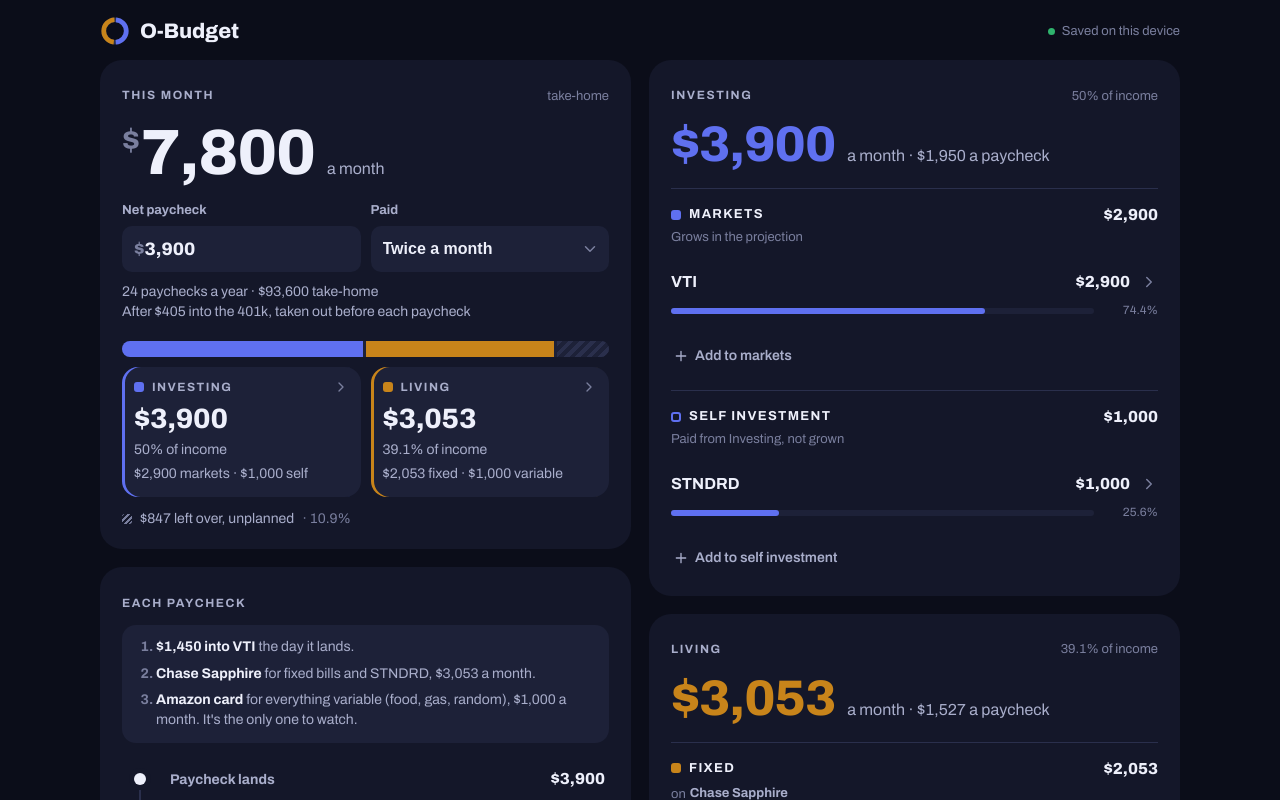
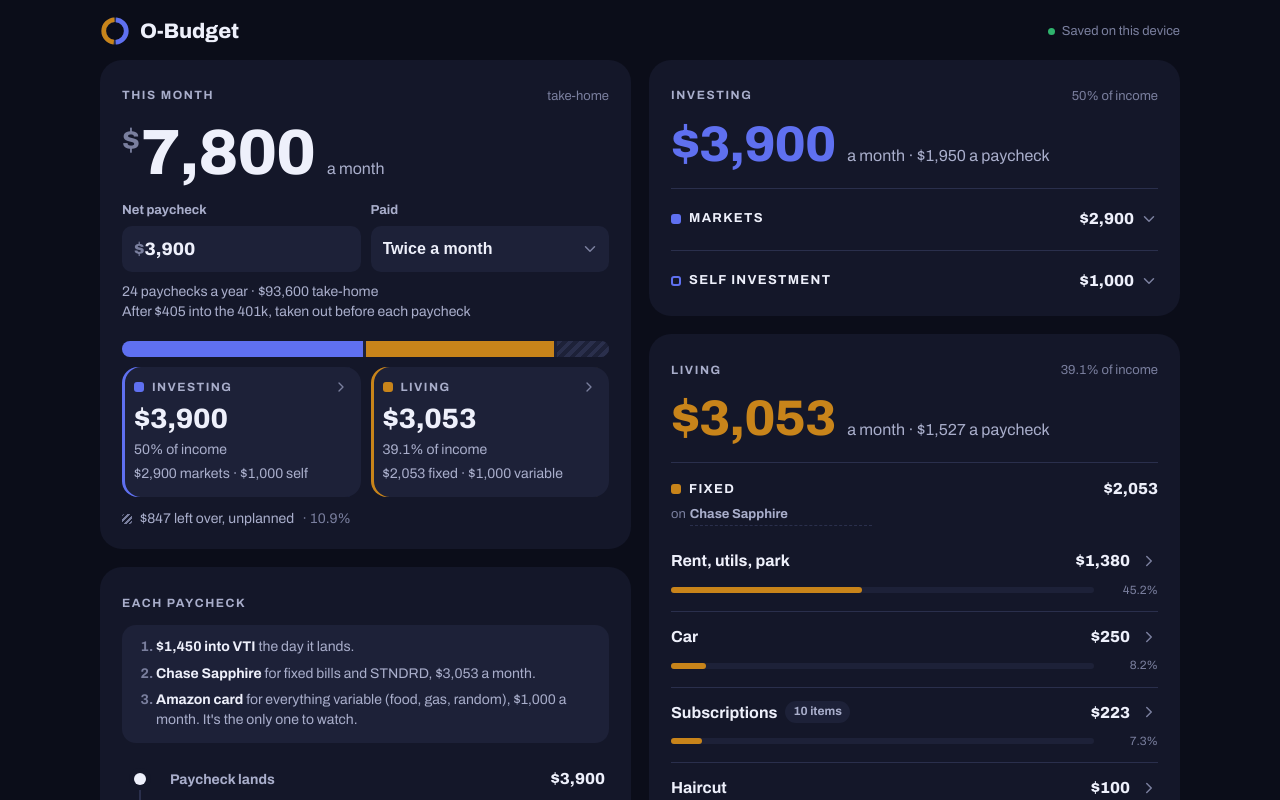
Before and after one commit to Orion0900/Claude-orion, a React (Vite) app in the folder o-budget/: page / in a window 1280 px wide. Shown: the top 800 px of the page. Built offline with nearby package versions, Linux system fonts and the light colour scheme.

Commit message:
O-Budget: fold Investing's markets and self investment behind their totals
Co-Authored-By: Claude Opus 5.5 <noreply@anthropic.com>
Claude-Session: https://claude.ai/code/session_01KK7J97xNHwpBtBWBFxbJGv

```diff
--- a/o-budget/src/components/GroupSection.tsx
+++ b/o-budget/src/components/GroupSection.tsx
@@ -1,4 +1,4 @@
-import type { CSSProperties } from 'react'
+import { useState, type CSSProperties } from 'react'
 import { bucketTotal, categoryTotal, inBucket, monthlyIncome, perPaycheck, setCard, type Bucket, type Budget, type Category } from '../lib/budget'
 import { money, percent } from '../lib/money'
 import { ChevronIcon, PlusIcon } from './Icons'
@@ -48,6 +48,9 @@ export function GroupSection({
   const g = GROUPS[group]
   const income = monthlyIncome(b)
   const total = bucketTotal(b, ...g.parts.map((p) => p.bucket))
+  // Investing's halves fold away behind their totals until opened; Living stays open.
+  const folds = group === 'investing'
+  const [open, setOpen] = useState<Partial<Record<Bucket, boolean>>>({})
 
   return (
     <section id={group} className={`section group group-${group}`} aria-labelledby={`${group}-title`}>
@@ -68,15 +71,38 @@ export function GroupSection({
         const cats = group === 'living' ? bySize(inBucket(b, p.bucket)) : inBucket(b, p.bucket)
         const part = bucketTotal(b, p.bucket)
         const card = p.bucket === 'fixed' || p.bucket === 'variable' ? p.bucket : null
-        return (
-          <div key={p.bucket} className={`part part-${p.bucket}`}>
-            <div className="part-head">
+        const shown = !folds || open[p.bucket] === true
+        const head = (
+          <>
             <span className="part-title">
               <span className="swatch" aria-hidden="true" />
               {p.title}
             </span>
             <span className="part-total num">{money(part)}</span>
-            </div>
+            {folds && (
+              <span className="fold-chev" aria-hidden="true">
+                <ChevronIcon />
+              </span>
+            )}
+          </>
+        )
+        return (
+          <div key={p.bucket} className={`part part-${p.bucket}${folds ? ' folds' : ''}${shown ? ' open' : ''}`}>
+            {folds ? (
+              <button
+                type="button"
+                className="part-head part-toggle"
+                aria-expanded={shown}
+                aria-controls={`part-${p.bucket}-body`}
+                onClick={() => setOpen((o) => ({ ...o, [p.bucket]: !shown }))}
+              >
+                {head}
+              </button>
+            ) : (
+              <div className="part-head">{head}</div>
+            )}
+            {shown && (
+              <div id={`part-${p.bucket}-body`}>
                 <div className="part-sub">
                   {card ? (
                     <label className="card-field">
@@ -138,6 +164,8 @@ export function GroupSection({
                   Add to {p.title.toLowerCase()}
                 </button>
               </div>
+            )}
+          </div>
         )
       })}
     </section>
--- a/o-budget/src/styles.css
+++ b/o-budget/src/styles.css
@@ -1374,6 +1374,37 @@ output.hero-money {
   gap: 10px;
 }
 
+.part-toggle {
+  justify-content: flex-start;
+  width: 100%;
+  border: 0;
+  padding: 4px 0;
+  background: transparent;
+  color: inherit;
+  text-align: left;
+}
+
+.fold-chev {
+  display: grid;
+  margin-left: -4px;
+  color: var(--ink-3);
+  transition: transform 0.15s;
+  transform: rotate(90deg);
+}
+
+.fold-chev svg {
+  width: 18px;
+  height: 18px;
+}
+
+.part.open .fold-chev {
+  transform: rotate(-90deg);
+}
+
+.part-toggle .part-total {
+  margin-left: auto;
+}
+
 .part-title {
   display: flex;
   align-items: center;
```
Also changed, not shown: o-budget/tests/smoke.mjs (+8 -0 lines), 1 other file (tests, documents, lock files or other folders). Lines whose indentation alone changed are shown as unchanged.
